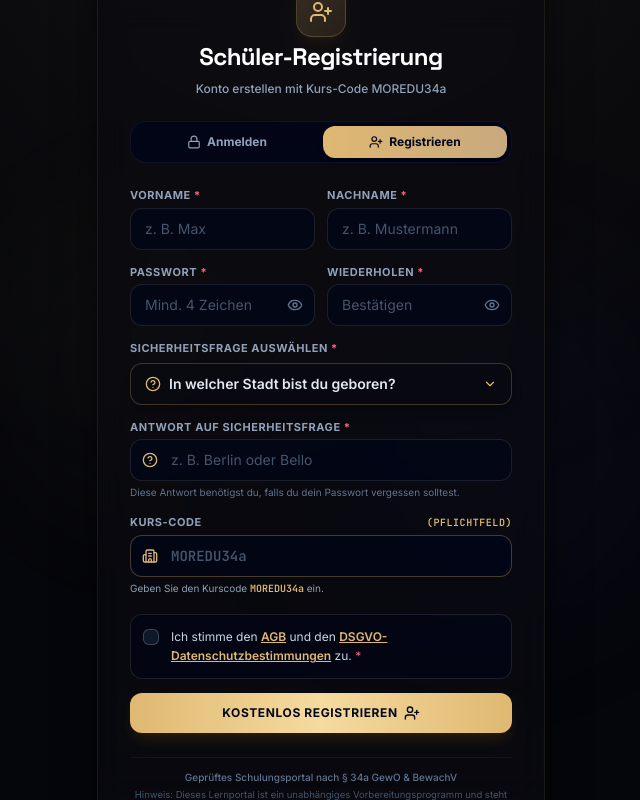
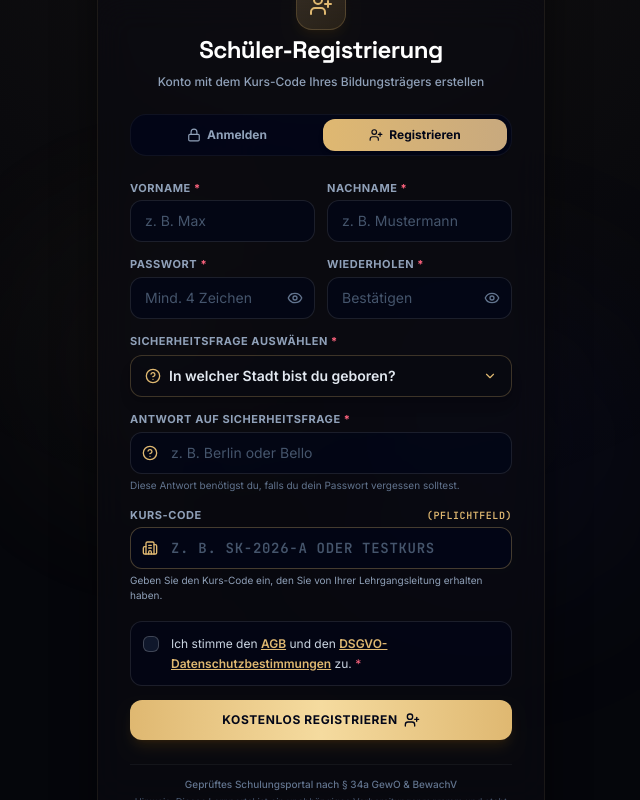
Before and after one commit to mvcastledesign/34asachkundetrainer, a React (Vite) app: page / in a window 1280 px wide. Both pictures are taken after a click on the button "Registrieren". Shown: the whole page, without its empty margins (319-959 px from the left). Built offline with nearby package versions, Linux system fonts and the light colour scheme.

Commit message:
feat(auth): update default course to SK-2026-A
Updated demo student data, default invitation codes, and user profiles to reflect the new course identifier for the 2026 summer term.

```diff
--- a/src/components/Login.tsx
+++ b/src/components/Login.tsx
@@ -100,14 +100,14 @@ export default function Login({ onLoginSuccess }: LoginProps) {
         securityQuestion: 'In welcher Stadt bist du geboren?',
         securityAnswer: 'berlin',
         avatarInitials: 'MS',
-        courseId: 'MOREDU34a',
-        courseName: 'Aktueller Kurs: Sachkunde § 34a',
+        courseId: 'SK-2026-A',
+        courseName: 'Aktueller Kurs: Sachkunde § 34a (Sommer 2026)',
         progressPercent: 65,
         successRatePercent: 82,
         status: 'pruefungssicher',
         lastActive: 'Vor 10 Min.',
         registeredAt: '10.05.2026',
-        invitationCode: 'MOREDU34a',
+        invitationCode: 'SK-2026-A',
         categoryPerformance: [],
         examHistory: []
       };
@@ -155,7 +155,7 @@ export default function Login({ onLoginSuccess }: LoginProps) {
           vorname: 'Alexander',
           nachname: 'Weber',
           role: 'dozent',
-          companyName: 'MOREDU 34a-Gruppe',
+          companyName: 'Dozenten-Portal § 34a',
           registeredAt: '01.01.2026'
         };
         setLoading(false);
@@ -193,15 +193,17 @@ export default function Login({ onLoginSuccess }: LoginProps) {
       return;
     }
 
+    const studentCourse = foundStudent.courseId || foundStudent.invitationCode || 'SK-2026-A';
+
     const studentProfile: UserProfile = {
       id: foundStudent.id,
       name: foundStudent.name,
       vorname: foundStudent.vorname,
       nachname: foundStudent.nachname,
       role: 'schueler',
-      courseId: foundStudent.courseId || 'MOREDU34a',
-      courseName: 'Aktueller Kurs: Sachkunde § 34a',
-      invitationCode: 'MOREDU34a',
+      courseId: studentCourse,
+      courseName: `Lehrgang: ${studentCourse}`,
+      invitationCode: studentCourse,
       registeredAt: foundStudent.registeredAt,
       progressPercent: foundStudent.progressPercent,
       successRatePercent: foundStudent.successRatePercent,
@@ -240,9 +242,10 @@ export default function Login({ onLoginSuccess }: LoginProps) {
       return;
     }
 
-    // STRICT COURSE CODE VALIDATION
-    if (!kursCode || kursCode.trim() !== 'MOREDU34a') {
-      setError('Ungültiger Kurs-Code! Bitte geben Sie MOREDU34a ein.');
+    // DYNAMIC COURSE CODE VALIDATION (Any valid course code >= 3 chars)
+    const cleanKursCode = kursCode.trim().toUpperCase().replace(/\s+/g, '');
+    if (!cleanKursCode || cleanKursCode.length < 3) {
+      setError('Ungültiger Kurs-Code! Bitte geben Sie den korrekten Code Ihres Lehrgangs ein.');
       return;
     }
 
@@ -255,14 +258,14 @@ export default function Login({ onLoginSuccess }: LoginProps) {
 
     const fullName = `${vorname.trim()} ${nachname.trim()}`;
 
-    // Insert new student into Supabase `students` table
+    // Insert new student into Supabase `students` table with the exact entered course code
     const result = await createStudentInSupabase({
       vorname: vorname.trim(),
       nachname: nachname.trim(),
       password: registerPassword,
       securityQuestion: securityQuestion,
       securityAnswer: securityAnswer.trim().toLowerCase(),
-      courseCode: 'MOREDU34a'
+      courseCode: cleanKursCode
     });
 
     if (result.error || !result.student) {
@@ -279,9 +282,9 @@ export default function Login({ onLoginSuccess }: LoginProps) {
       vorname: vorname.trim(),
       nachname: nachname.trim(),
       role: 'schueler',
-      courseId: 'MOREDU34a',
-      courseName: 'Aktueller Kurs: Sachkunde § 34a',
-      invitationCode: 'MOREDU34a',
+      courseId: cleanKursCode,
+      courseName: `Lehrgang: ${cleanKursCode}`,
+      invitationCode: cleanKursCode,
       registeredAt: newStudent.registeredAt,
       progressPercent: newStudent.progressPercent || 0,
       successRatePercent: newStudent.successRatePercent || 0,
@@ -409,7 +412,7 @@ export default function Login({ onLoginSuccess }: LoginProps) {
           </h2>
           <p className="text-xs text-slate-400 font-medium font-sans">
             {mode === 'login' && 'Zentraler Login für Schüler und Dozenten'}
-            {mode === 'register' && 'Konto erstellen mit Kurs-Code MOREDU34a'}
+            {mode === 'register' && 'Konto mit dem Kurs-Code Ihres Bildungsträgers erstellen'}
             {mode === 'forgot_password' && 'Identität über Sicherheitsfrage bestätigen'}
           </p>
         </div>
@@ -727,7 +730,7 @@ export default function Login({ onLoginSuccess }: LoginProps) {
               </span>
             </div>
 
-            {/* Mandatory Course Code "MOREDU34a" */}
+            {/* Mandatory Course Code */}
             <div className="space-y-1">
               <label className="text-[11px] font-bold text-slate-400 uppercase tracking-wider flex items-center justify-between">
                 <span>Kurs-Code</span>
@@ -741,14 +744,14 @@ export default function Login({ onLoginSuccess }: LoginProps) {
                   type="text"
                   required
                   value={kursCode}
-                  onChange={(e) => setKursCode(e.target.value)}
-                  placeholder="MOREDU34a"
-                  className="w-full bg-slate-950/70 border border-[#dfb871]/30 rounded-xl pl-10 pr-4 py-2.5 text-sm text-white placeholder-slate-600 focus:outline-none focus:border-[#dfb871] transition-all font-mono font-bold"
+                  onChange={(e) => setKursCode(e.target.value.toUpperCase().replace(/\s+/g, ''))}
+                  placeholder="z. B. SK-2026-A oder TESTKURS"
+                  className="w-full bg-slate-950/70 border border-[#dfb871]/30 rounded-xl pl-10 pr-4 py-2.5 text-sm text-white placeholder-slate-600 focus:outline-none focus:border-[#dfb871] transition-all font-mono font-bold uppercase tracking-wider"
                   disabled={loading}
                 />
               </div>
               <span className="text-[10px] text-slate-400 block font-sans">
-                Geben Sie den Kurscode <strong className="text-[#dfb871] font-mono">MOREDU34a</strong> ein.
+                Geben Sie den Kurs-Code ein, den Sie von Ihrer Lehrgangsleitung erhalten haben.
               </span>
             </div>
 
--- a/src/lib/supabase.ts
+++ b/src/lib/supabase.ts
@@ -30,7 +30,7 @@ export function mapRowToStudentDetail(r: any): StudentDetail {
     securityQuestion: r.security_question || r.securityQuestion || '',
     securityAnswer: r.security_answer || r.securityAnswer || '',
     avatarInitials: initials,
-    courseId: r.course_code || r.course_id || r.courseId || 'MOREDU34a',
+    courseId: r.course_code || r.course_id || r.courseId || 'SK-2026-A',
     courseName: 'Aktueller Kurs: Sachkunde § 34a',
     progressPercent: typeof r.progress_percent === 'number' ? r.progress_percent : (typeof r.progressPercent === 'number' ? r.progressPercent : 0),
     successRatePercent: typeof r.success_rate_percent === 'number' ? r.success_rate_percent : (typeof r.successRatePercent === 'number' ? r.successRatePercent : 0),
@@ -38,7 +38,7 @@ export function mapRowToStudentDetail(r: any): StudentDetail {
     lastActive: r.last_active || r.lastActive || 'Gerade eben',
     maxStreak: typeof r.max_streak === 'number' ? r.max_streak : (typeof r.maxStreak === 'number' ? r.maxStreak : (typeof r.streak === 'number' ? r.streak : 0)),
     registeredAt: r.registered_at || r.registeredAt || new Date().toLocaleDateString('de-DE'),
-    invitationCode: r.course_code || r.invitation_code || 'MOREDU34a',
+    invitationCode: r.course_code || r.invitation_code || 'SK-2026-A',
     categoryPerformance: r.category_performance || r.categoryPerformance || [
       { category: 'Recht der öffentlichen Sicherheit', percentage: 0, questionsAnswered: 0 },
       { category: 'Gewerberecht (GewO / BewachV)', percentage: 0, questionsAnswered: 0 },
@@ -92,7 +92,7 @@ export async function createStudentInSupabase(data: {
     const firstName = data.vorname.trim();
     const lastName = data.nachname.trim();
     const fullName = `${firstName} ${lastName}`;
-    const courseCode = data.courseCode || 'MOREDU34a';
+    const courseCode = data.courseCode || 'SK-2026-A';
 
     const insertPayload = {
       first_name: firstName,
```
